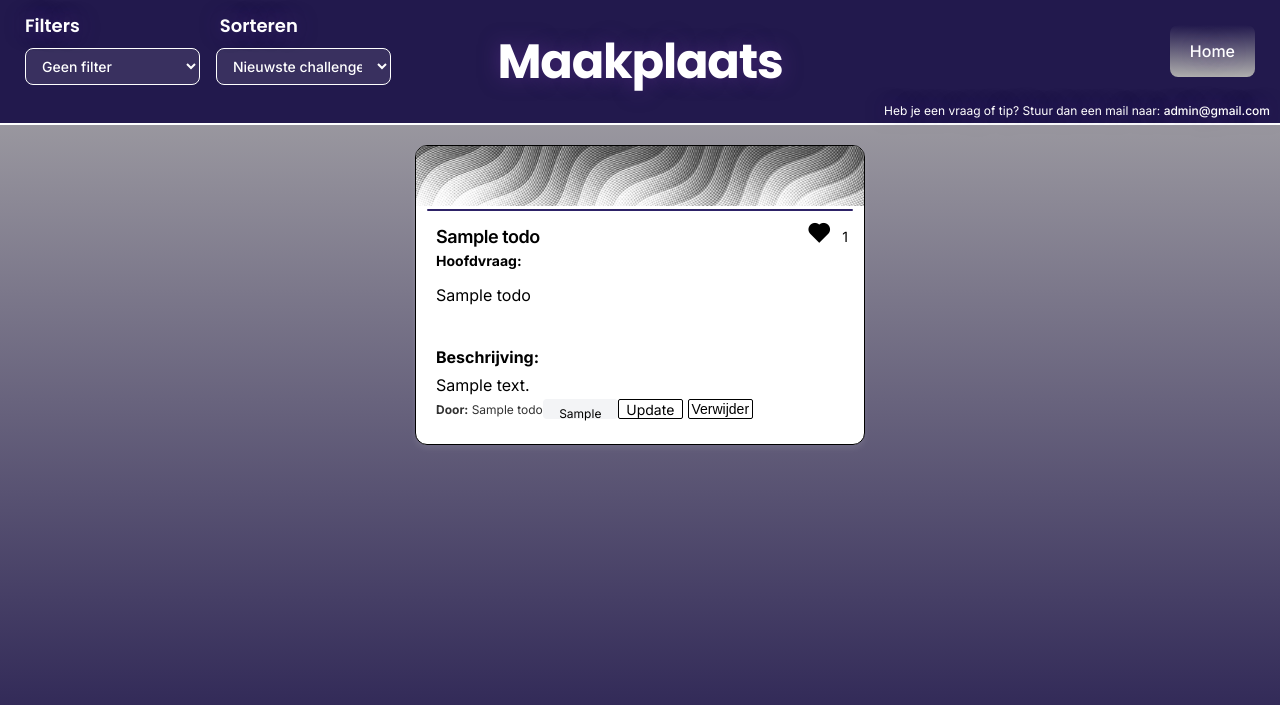
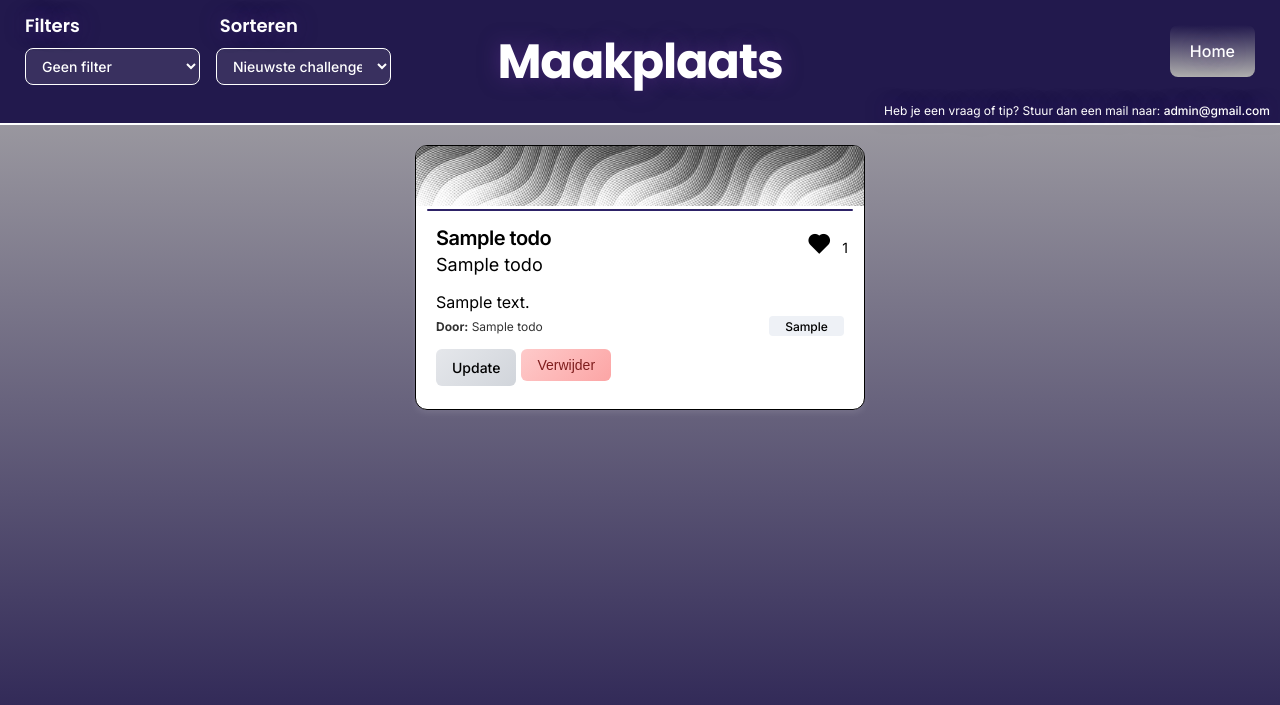
Before and after one commit to devdesli/AgoraWeb, a Flask app: page /forum in a window 1280 px wide. Shown: the top 705 px of the page. Run offline with Flask 3, Linux system fonts and the light colour scheme; a user stored in the database is signed in; tables that the repository leaves empty hold one stand-in row (values such as "Sample post"); some libraries are stand-ins or nearby versions.

Commit message:
Finally :)

```diff
--- a/static/css/card.css
+++ b/static/css/card.css
@@ -30,7 +30,7 @@ button {
 .top .like-button {
   position: absolute;
   right: 16px;
-  top: 30%;
+  top: 100px;
   transform: translateY(-50%);
   display: flex;
   align-items: center;
@@ -70,6 +70,7 @@ button {
 }
 
 .container {
+  /* flex wrap testen */
   display: grid;
   grid-template-columns: repeat(auto-fit, 450px);
   justify-content: center; /* center when fewer items */
@@ -77,7 +78,7 @@ button {
   padding: 20px;
   margin-top: 125px;
   min-width: 100%;
-  max-width: 1350px;
+  max-width: 1385px;
   margin-left: auto;
 }
 
@@ -202,9 +203,9 @@ select {
 }
 
 .headquestion {
-  margin-top: 5px;
+  margin-top: 0px;
   word-break: break-word;
-  font-size: 14px;
+  font-size: 18px;
   padding: 0;
   margin: 0;
 }
@@ -216,18 +217,18 @@ select {
   font-size: 12.5px;
   width: 75px;
   height: 20px;
-  border-radius: 10px;
-  padding: 2px 5px;
-  background-color: #f3f4f6;
-  color: #374151;
+  border-radius: 4px;
+  background-color: #eef1f6;
+  color: white;
   font-size: 0.75rem;
-  padding: 0.25rem 0.625rem;
-  border-radius: 0.25rem;
+  font-weight: 500;
 }
 
 .card-bottom {
   display: flex;
   flex-direction: row;
+  justify-content: space-between;
+
 }
 
 .card .title {
@@ -235,7 +236,7 @@ select {
   top: auto !important;
   left: auto !important;
   overflow: visible !important;
-  font-size: 18px;
+  font-size: 20px;
   white-space: normal;
   word-wrap: break-word;
   color: #000 !important;
@@ -250,25 +251,46 @@ select {
 
 .update-button,
 .delete-button {
-  color: black;
-  background-color: transparent;
-  border: 0.5px solid black;
   cursor: pointer;
-  border-radius: 2px;
+  border-radius: 6px;
   display: flex;
-  align-items: center; /* Verticaal centreren */
-  justify-content: center; /* Horizontaal centreren */
+  align-items: center;
+  justify-content: center;
   text-align: center;
-  width: 65px;
-  height: 20px;
-  padding: 0;
+  padding: 8px 16px;
   margin-bottom: 2.5px;
   font-size: 14px;
   text-decoration: none;
+  border: none;
+  font-weight: 500;
+  transition: all 0.2s ease;
+}
+
+.update-button {
+  background: linear-gradient(135deg, #e5e7eb 0%, #d1d5db 100%);
+  color: #374151;
+}
+
+.update-button:hover {
+  background: linear-gradient(135deg, #d1d5db 0%, #9ca3af 100%);
+  transform: translateY(-1px);
+  box-shadow: 0 2px 4px rgba(0, 0, 0, 0.1);
+}
+
+.delete-button {
+  background: linear-gradient(135deg, #fecaca 0%, #fca5a5 100%);
+  color: #7f1d1d;
+}
+
+.delete-button:hover {
+  background: linear-gradient(135deg, #fca5a5 0%, #f87171 100%);
+  transform: translateY(-1px);
+  box-shadow: 0 2px 4px rgba(0, 0, 0, 0.08);
 }
 
 .delete-button i {
-  font-size: 18px;
+  font-size: 14px;
+  margin-right: 4px;
 }
 
 p.title {
--- a/templates/components/card.html
+++ b/templates/components/card.html
@@ -1,33 +1,42 @@
-<div class="card card-glow" onclick="handleCardClick(event, '{{ url_for('fullcard', id=task.id, slug=task.slug) }}')" >
+<div
+  class="card card-glow"
+  onclick="handleCardClick(event, '{{ url_for('fullcard', id=task.id, slug=task.slug) }}')"
+>
   <div class="text">
     <div class="top">
-    <h2 class="title" style="color: black;">{{ task.title }}</h2>
+      <h2 class="title" style="color: black">{{ task.title }}</h2>
       <div class="like-button" data-id="{{ task.id }}">
         <button type="button">
-    <i class="bx {% if task.id in liked_tasks %}bxs-heart liked{% else %}bx-heart unliked{% endif %}"></i>
+          <i
+            class="bx {% if task.id in liked_tasks %}bxs-heart liked{% else %}bx-heart unliked{% endif %}"
+          ></i>
         </button>
         <div class="like-count-container">
           <span class="like-count">{{ task.likes }}</span>
         </div>
       </div>
+    </div>
 
+    <div class="info-container">
+      <div class="headquestion">
+        <div class="headquestion-info">{{ task.main_question }}</div>
       </div>
-  <div class="info-container">
-  <p class="headquestion">
-    <strong>Hoofdvraag:</strong><br />
-    <div class="headquestion-info">{{ task.main_question }}</div>
-  </p>
+
       <p class="challenge-info">
-    <strong>Beschrijving:</strong><br/>
         {{ task.description }}
       </p>
     </div>
+
     <div class="card-bottom">
       <p class="author"><strong>Door:</strong> {{ task.name }}</p>
       <p class="category">{{ task.category }}</p>
-      {% if current_user.is_authenticated and (current_user.id == task.author_id or current_user.is_admin) %}
+    </div>
+      {% if current_user.is_authenticated and (current_user.id == task.author_id
+      or current_user.is_master or current_user.is_admin) %}
       <div class="button-container">
-  <a href="{{ url_for('update', id=task.id) }}" class="update-button">Update</a>
+        <a href="{{ url_for('update', id=task.id) }}" class="update-button"
+          >Update</a
+        >
         <form
           action="{{ url_for('delete', id=task.id) }}"
           method="POST"
@@ -37,12 +46,12 @@
           <button class="delete-button" type="submit">Verwijder</button>
         </form>
       </div>
+      {% endif %}
+    <!-- /.card-bottom -->
   </div>
-{% endif %}
-<!--REALLY WIERD ISSUES WITH DIVS CHECK FILE STRUCTURE!!-->
+  <!-- /.text -->
 </div>
-</div>
-</div>
+<!-- /.card -->
 
 <!-- JavaScript -->
 <script>
@@ -68,10 +77,11 @@ document.addEventListener("DOMContentLoaded", function () {
           "X-Requested-With": "XMLHttpRequest",
         },
       })
-    .then(response => {
+        .then((response) => {
           if (response.status === 401) {
-        alert('You must be logged in to like challenges.');
-        window.location.href = '/login?next=' + encodeURIComponent(window.location.pathname);
+            alert("You must be logged in to like challenges.");
+            window.location.href =
+              "/login?next=" + encodeURIComponent(window.location.pathname);
             return;
           }
           return response.json();
@@ -102,10 +112,6 @@ document.addEventListener("DOMContentLoaded", function () {
         });
     });
   });
-
-
-
-
 
   function handleUpdate(event, form) {
     event.preventDefault();
@@ -140,9 +146,11 @@ document.addEventListener("DOMContentLoaded", function () {
   }
   function handleCardClick(event, url) {
     // Don't redirect if clicking on buttons or forms
-  if (event.target.closest('.button-container') ||
-      event.target.closest('.like-button') ||
-      event.target.closest('form')) {
+    if (
+      event.target.closest(".button-container") ||
+      event.target.closest(".like-button") ||
+      event.target.closest("form")
+    ) {
       return;
     }
     window.location.href = url;
--- a/templates/forum.html
+++ b/templates/forum.html
@@ -55,8 +55,7 @@
           <option value="likes" {% if request.args.get('sortfilter') == 'likes' %}selected{% endif %}>Meest geliked</option>
         </select>
       </form>
-    </div>
-
+</div>
 </div>
 <div class="container">
     {% for task in tasks %}
```
Lines whose indentation alone changed are shown as unchanged.
